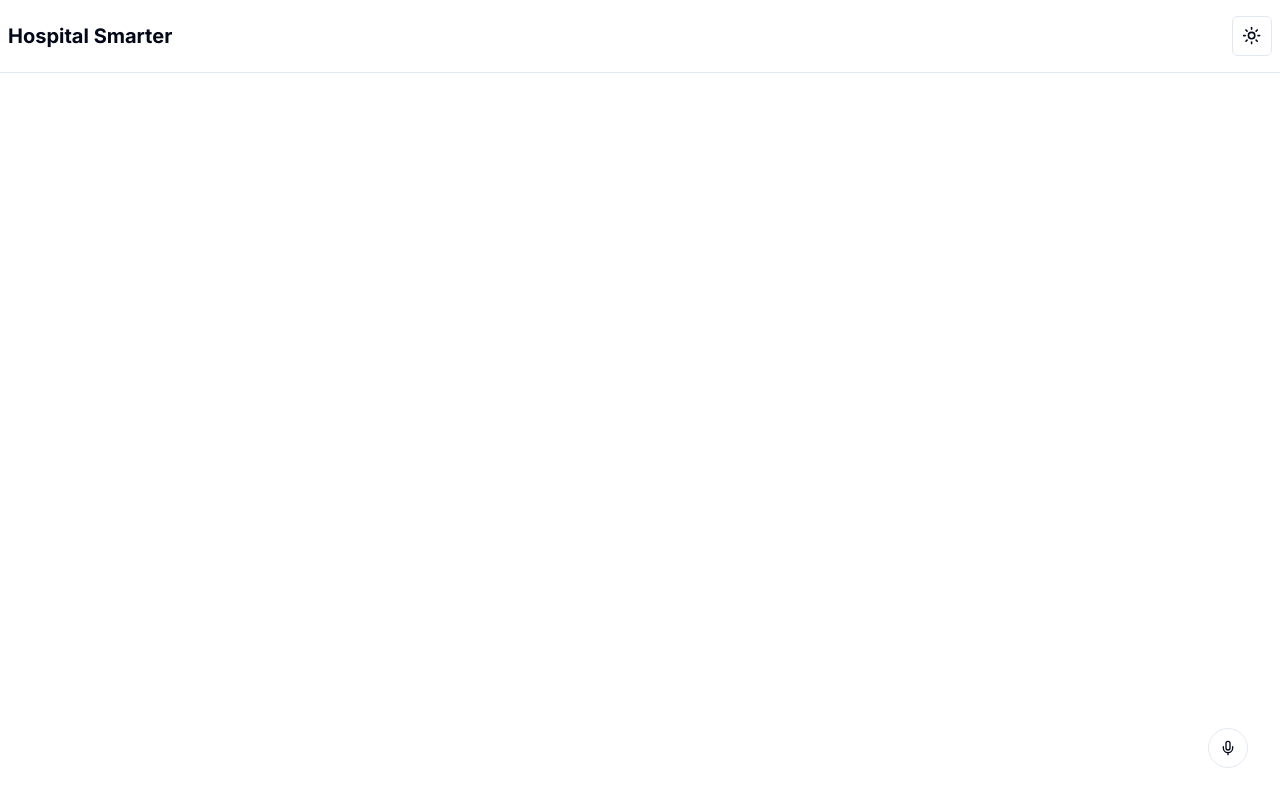
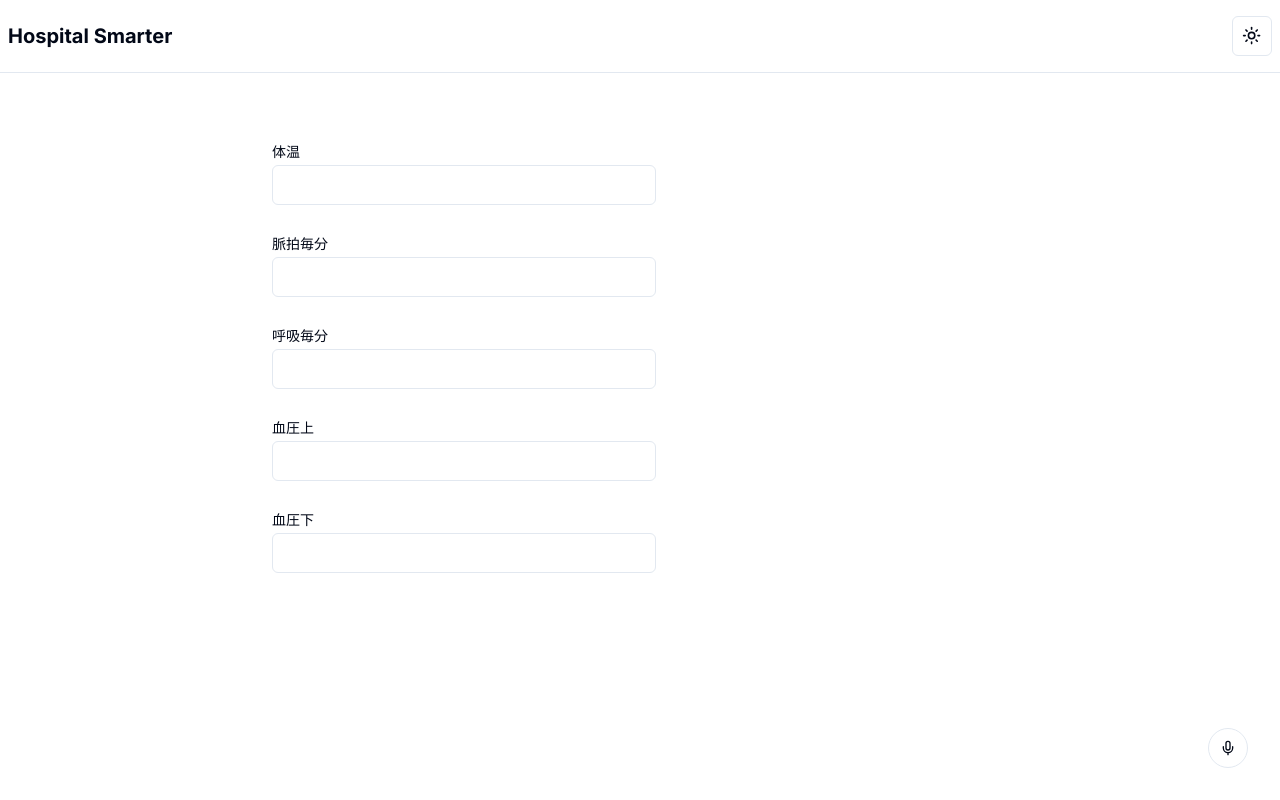
Before and after one commit to TsubasaSaito331/medical-record-input-support-app, a Next.js app: page /experiment/modi-sync in a window 1280 px wide. Built offline with nearby package versions, Linux system fonts and the light colour scheme.

Commit message:
feat: Layout input cols

```diff
--- a/src/app/experiment/modi-sync/_components/modification-sync-view.tsx
+++ b/src/app/experiment/modi-sync/_components/modification-sync-view.tsx
@@ -1,5 +1,6 @@
 'use client';
 
+import { InputWithLabel } from '@/components/input-with-label';
 import { RecordingButton } from '@/components/recording-button';
 import { useASRInput } from '@/hooks/useASRInput';
 
@@ -12,6 +13,14 @@ export const ModificationSyncView = () => {
   return (
     <>
       <div>{recording ? transcript : value}</div>
+      <div className="space-y-8 mt-10">
+        <InputWithLabel id="体温" label="体温" />
+        <InputWithLabel id="脈拍毎分" label="脈拍毎分" />
+        <InputWithLabel id="呼吸毎分" label="呼吸毎分" />
+        <InputWithLabel id="血圧上" label="血圧上" />
+        <InputWithLabel id="血圧下" label="血圧下" />
+      </div>
+
       <div className="fixed z-50 bottom-8 right-8">
         <RecordingButton onClick={toggleRecording} recording={recording} />
       </div>
```
